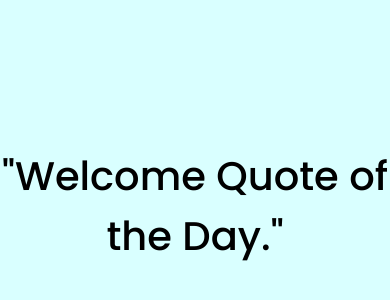
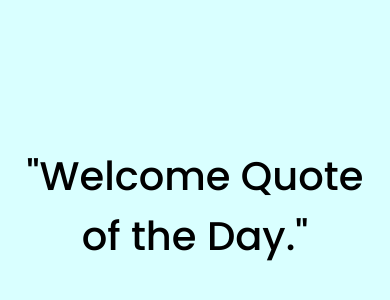
Before and after one commit to Ananthm032/Task, a React (Create React App) app: page / in a window 390 px wide. Shown: the part 200-500 px from the top of the page. Built offline with nearby package versions, Linux system fonts and the light colour scheme; no server answers.

Commit message:
first commit

```diff
--- a/src/App.css
+++ b/src/App.css
@@ -33,4 +33,9 @@
   .quote-container p{
     font-size: 1em;
   }
+  .quote-container{
+    width: 350px;
+    height: 250px;
+   padding-inline: 1em;
+  }
 }
```
